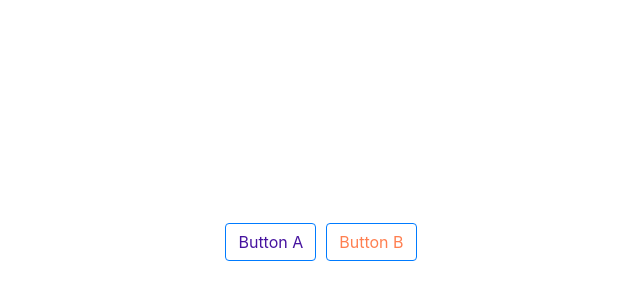
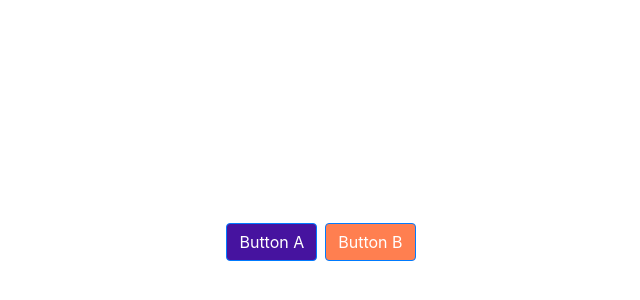
Before and after one commit to chhotu50/test-task-react, a React (Create React App) app: page / in a window 1280 px wide. Shown: the part 158-458 px from the top of the page, without its empty margins (319-959 px from the left). Built offline with nearby package versions, Linux system fonts and the light colour scheme.

Commit message:
page name change

```diff
--- a/src/App.js
+++ b/src/App.js
@@ -7,8 +7,8 @@ const App = () => {
     <BrowserRouter>
       <Routes>
         <Route index element={<Home />} />
-        <Route path="buttonA" element={<ButtonA />} />
-        <Route path="buttonB" element={<ButtonB />} />
+        <Route path="button-a" element={<ButtonA />} />
+        <Route path="button-b" element={<ButtonB />} />
       </Routes>
     </BrowserRouter>
   );
--- a/src/components/ButtonC.js
+++ b/src/components/ButtonC.js
@@ -9,7 +9,7 @@ const ButtonC = (props) => {
     <div>
       <Modal show={modalShowC} onHide={handleClose} backdrop="static" keyboard={false}>
         <Modal.Header>
-          <Modal.Title>ButtonC</Modal.Title>
+          <Modal.Title>Button C</Modal.Title>
         </Modal.Header>
         <Modal.Body>
           <p>ID : {data?.id}</p>
--- a/src/components/Modal.js
+++ b/src/components/Modal.js
@@ -7,7 +7,7 @@ import { listContact, setContactDefaults } from "../../src/store/actions/Contact
 import ButtonC from "../components/ButtonC";
 import Loading from "../components/Loading";
 import './modal.scss';
-let CHANGE_TIMEOUT = null;
+let clearTime = null;
 const CustomModal = (props) => {
   const { defaultUrl } = props;
   const navigate = useNavigate();
@@ -30,7 +30,7 @@ const CustomModal = (props) => {
   }, [props.contact]);
 
   /**
-   * navigate page if same page do not change the page
+   * If different URL found redirect page
    * @param {*} page
    * @returns
    */
@@ -59,10 +59,10 @@ const CustomModal = (props) => {
     setIsChecked(false);
     setQuery(value);
     if (value && value.length > 1) {
-      if (CHANGE_TIMEOUT) {
-        clearTimeout(CHANGE_TIMEOUT);
+      if (clearTime) {
+        clearTimeout(clearTime);
       }
-      CHANGE_TIMEOUT = setTimeout(() => {
+      clearTime = setTimeout(() => {
         props.listContact(`${defaultUrl}&page=${pageNo}&query=${value}`);
       }, 200);
     } else if (!value) {
@@ -107,7 +107,7 @@ const CustomModal = (props) => {
     <div>
       <Modal show={modalShowB} onHide={() => handleClose("/")} backdrop="static" keyboard={false} className="modal-wraper">
         <Modal.Header>
-          <Modal.Title>ButtonB</Modal.Title>
+          <Modal.Title>{pathname ==='/button-a'?'Button A':'Button B'}</Modal.Title>
         </Modal.Header>
         <Modal.Body>
             {props.contact.error_message?<Alert key={'danger'} variant={'danger'}>{props.contact.error_message}</Alert>:''}
@@ -140,13 +140,13 @@ const CustomModal = (props) => {
             {props.contact.list_spinner === true ? <Loading /> : ""}
           </Scrollbars>
           <div className="btn-container">
-            <Button variant="secondary" type="button" onClick={() => handleClose("/buttonA")} className="btnA">
+            <Button variant="secondary" type="button" onClick={() => handleClose("/button-a")} className="btn-a">
               All Contacts
             </Button>
-            <Button variant="secondary" type="button" className="ml-2 btnB" onClick={() => handleClose("/buttonB")}>
+            <Button variant="secondary" type="button" className="ml-2 btn-b" onClick={() => handleClose("/button-b")}>
               US Contacts
             </Button>
-            <Button variant="secondary" onClick={() => handleClose("/")} className="ml-2 btnC">
+            <Button variant="secondary" onClick={() => handleClose("/")} className="ml-2 btn-c">
               Close
             </Button>
           </div>
@@ -161,7 +161,7 @@ const CustomModal = (props) => {
           ""
         )}
         {contactData ? (
-          <Button variant="secondary" onClick={loadMore} className="m-4 btnC">
+          <Button variant="secondary" onClick={loadMore} className="m-4 btn-c">
             Load more
           </Button>
         ) : (
--- a/src/components/modal.scss
+++ b/src/components/modal.scss
@@ -1,30 +1,11 @@
 .modal-wraper {
-    .btn {
-        background-color: #FFFFFF;
-    }
-
-    .btnA {
-        color: #46139f;
-    }
-
-    .btnB {
-        color: #ff7f50;
-    }
-
-    .btnC {
-        border: 1px solid #46139f;
-        color: #000;
-    }
-
     table {
         tbody {
             tr {
                 cursor: pointer;
             }
         }
-
     }
-
     .btn-container {
         justify-content: center;
         display: flex;
--- a/src/index.scss
+++ b/src/index.scss
@@ -3,19 +3,6 @@
     align-items: center;
     justify-content: center;
     min-height: 100vh;
-
-    .btnA {
-        color: #46139f;
-    }
-
-    .btnB {
-        color: #ff7f50;
-    }
-
-    .btn {
-        margin: 0 5px;
-        background-color: #FFFFFF;
-    }
 }
 
 .page-loader-content {
@@ -23,3 +10,16 @@
     padding: 80px;
     border-radius: 10px;
 }
+.btn-a {
+    background: #46139f;
+}
+
+.btn-b {
+    background: #ff7f50;
+}
+
+.btn-c {
+    border: 1px solid #46139f;
+    color: #000;
+    background: #fff;
+}
--- a/src/pages/Home.js
+++ b/src/pages/Home.js
@@ -8,8 +8,8 @@ const Home = () => {
     }
   return (
     <div className="modal-btn-wrap">
-      <Button variant="primary btnA" onClick={()=>handlePageChange('/buttonA')}>Button A</Button>
-      <Button variant="primary btnB" onClick={()=>handlePageChange('/buttonB')}>Button B</Button>
+      <Button className="btn btn-a mr-1" onClick={()=>handlePageChange('/button-a')}>Button A</Button>
+      <Button className="btn btn-b ml-1" onClick={()=>handlePageChange('/button-b')}>Button B</Button>
     </div>
   );
 };
```
